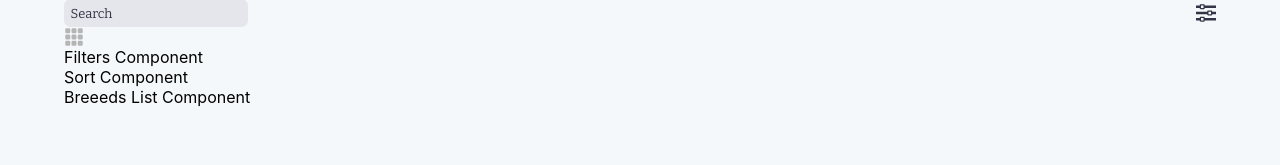
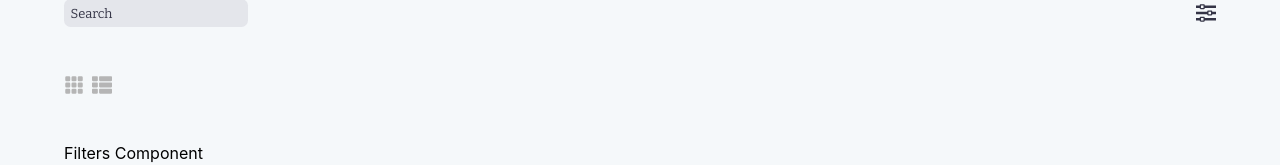
Before and after one commit to Andantez/meow-center, a Next.js app: page /breeds in a window 1280 px wide. Shown: the part 613-778 px from the top of the page. Built offline with nearby package versions, Linux system fonts and the light colour scheme.

Commit message:
Feat: List view button.

```diff
--- a/components/Breeds.js
+++ b/components/Breeds.js
@@ -6,6 +6,7 @@ import Filters from './Filters';
 import FiltersSearch from './FiltersSearch';
 import GridButton from './GridButton';
 import { ImEqualizer } from 'react-icons/im';
+import ListButton from './ListButton';
 
 const Breeds = ({ initialData }) => {
   return (
@@ -17,7 +18,10 @@ const Breeds = ({ initialData }) => {
             <ImEqualizer />
           </button>
         </div>
+        <div className="view-style">
           <GridButton />
+          <ListButton />
+        </div>
         <aside className="filter-wrapper">
           <Filters />
         </aside>
@@ -36,13 +40,18 @@ const StyledMain = styled.main`
     display: grid;
     width: 90vw;
     margin: 0 auto;
+    gap: 3em; /* temporary might be removed later */
   }
 
   .search-wrapper {
     display: grid;
     grid-template-columns: 1fr auto;
   }
-
+  .view-style {
+    display: flex;
+    justify-content: flex-start; /* Might change later to flex-end. */
+    gap: 0.5em;
+  }
   .btn {
     border: transparent;
     color: var(--clr-primary-500);
--- /dev/null
+++ b/components/ListButton.js
@@ -0,0 +1,28 @@
+import styled from 'styled-components';
+import { FaThList } from 'react-icons/fa';
+
+const ListButton = () => {
+  return (
+    <StyledButton type="button">
+      <FaThList />
+    </StyledButton>
+  );
+};
+
+const StyledButton = styled.button`
+  width: fit-content;
+  color: #b5b5b5;
+  display: flex;
+  align-items: center;
+  border: transparent;
+  background-color: transparent;
+  cursor: pointer;
+  transition: transform 250ms ease;
+  svg {
+    font-size: 1.25rem;
+  }
+  :hover {
+    transform: scale(1.1);
+  }
+`;
+export default ListButton;
--- a/components/Sort.js
+++ b/components/Sort.js
@@ -1,6 +1,6 @@
 
 
-import { FaThList } from 'react-icons/fa';
+
 
 const Sort = () => {
   return <div>Sort Component</div>;
```
